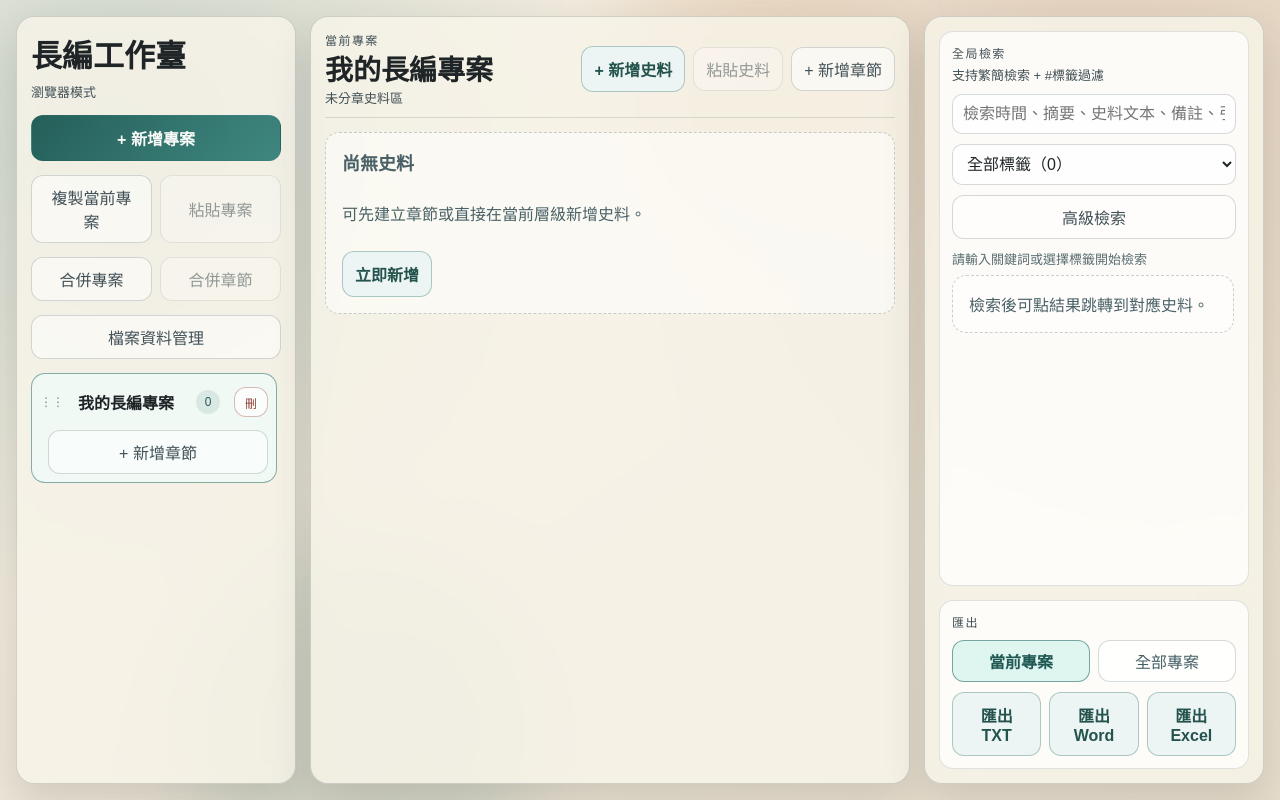
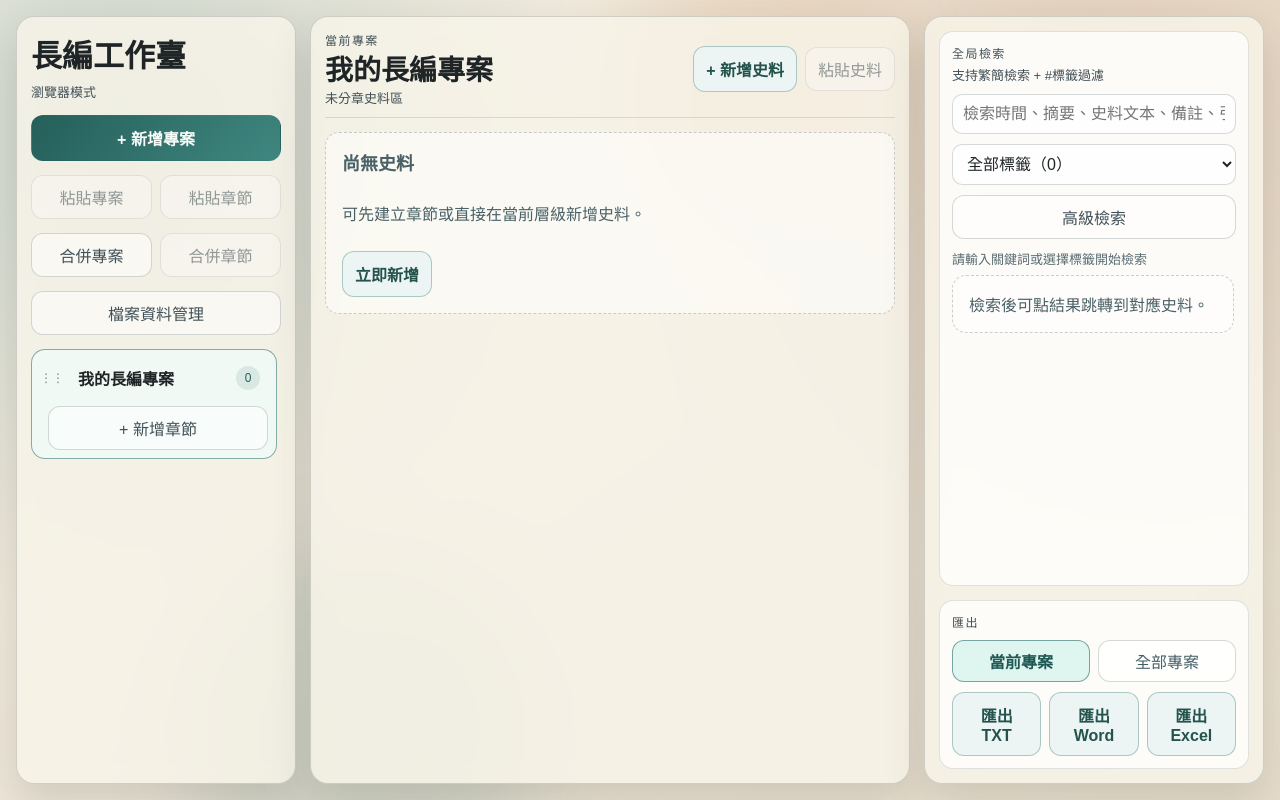
Before and after one commit to TsaichengLiu/changbian-workbench, a React (Vite) app: page / in a window 1280 px wide. Built offline with nearby package versions, Linux system fonts and the light colour scheme; what opencc-js would draw is missing.

Commit message:
feat: refine context menus and paste workflow

```diff
--- a/src/App.tsx
+++ b/src/App.tsx
@@ -218,8 +218,14 @@ interface ProjectSnapshot {
   }>;
 }
 
+interface ChapterSnapshot {
+  title: string;
+  entries: EntryDraft[];
+}
+
 type ClipboardState =
   | { kind: "project"; snapshot: ProjectSnapshot }
+  | { kind: "chapter"; snapshot: ChapterSnapshot }
   | { kind: "entry"; draft: EntryDraft }
   | null;
 
@@ -515,6 +521,35 @@ function ensureUniqueProjectTitle(
   return `${normalized} (${counter})`;
 }
 
+function ensureUniqueChapterTitle(
+  workspace: WorkspaceData,
+  projectId: string,
+  base: string,
+  ignoreChapterId?: string,
+): string {
+  const project = workspace.projects[projectId];
+  const normalized = base.trim() || "新章節";
+  if (!project) {
+    return normalized;
+  }
+  const existing = new Set(
+    project.chapterIds
+      .map((chapterId) => workspace.chapters[chapterId])
+      .filter((chapter): chapter is NonNullable<typeof chapter> => Boolean(chapter))
+      .filter((chapter) => chapter.id !== ignoreChapterId)
+      .map((chapter) => chapter.title),
+  );
+  if (!existing.has(normalized)) {
+    return normalized;
+  }
+
+  let counter = 2;
+  while (existing.has(`${normalized} (${counter})`)) {
+    counter += 1;
+  }
+  return `${normalized} (${counter})`;
+}
+
 function collectProjectSnapshot(workspace: WorkspaceData, projectId: string): ProjectSnapshot | null {
   const project = workspace.projects[projectId];
   if (!project) {
@@ -541,6 +576,21 @@ function collectProjectSnapshot(workspace: WorkspaceData, projectId: string): Pr
     title: project.title,
     directEntries,
     chapters,
+  };
+}
+
+function collectChapterSnapshot(workspace: WorkspaceData, chapterId: string): ChapterSnapshot | null {
+  const chapter = workspace.chapters[chapterId];
+  if (!chapter) {
+    return null;
+  }
+  const entries = chapter.entryIds
+    .map((entryId) => workspace.entries[entryId])
+    .filter((entry): entry is Entry => Boolean(entry))
+    .map(entryToDraft);
+  return {
+    title: chapter.title,
+    entries,
   };
 }
 
@@ -1354,6 +1404,14 @@ function App() {
     setClipboard({ kind: "project", snapshot });
   }
 
+  function copyChapterToClipboard(chapterId: string): void {
+    const snapshot = collectChapterSnapshot(workspace, chapterId);
+    if (!snapshot) {
+      return;
+    }
+    setClipboard({ kind: "chapter", snapshot });
+  }
+
   function pasteProjectFromClipboard(): void {
     if (!clipboard || clipboard.kind !== "project") {
       return;
@@ -1389,6 +1447,41 @@ function App() {
 
       draft.activeProjectId = projectId;
       draft.activeChapterId = null;
+      draft.selectedEntryId = firstEntryId;
+    });
+  }
+
+  function pasteChapterFromClipboard(): void {
+    if (!clipboard || clipboard.kind !== "chapter" || !activeProject) {
+      return;
+    }
+
+    mutateWorkspace((draft) => {
+      const project = draft.projects[activeProject.id];
+      if (!project) {
+        return;
+      }
+
+      const chapterId = createId("chapter");
+      draft.chapters[chapterId] = {
+        id: chapterId,
+        projectId: project.id,
+        title: ensureUniqueChapterTitle(draft, project.id, `${clipboard.snapshot.title}（副本）`),
+        entryIds: [],
+        createdAt: Date.now(),
+      };
+      project.chapterIds.push(chapterId);
+
+      let firstEntryId: string | null = null;
+      for (const item of clipboard.snapshot.entries) {
+        const entryId = appendEntryDraft(draft, project.id, chapterId, item);
+        if (!firstEntryId) {
+          firstEntryId = entryId;
+        }
+      }
+
+      draft.activeProjectId = project.id;
+      draft.activeChapterId = chapterId;
       draft.selectedEntryId = firstEntryId;
     });
   }
@@ -1433,7 +1526,7 @@ function App() {
   function openProjectContextMenu(event: MouseEvent, projectId: string): void {
     event.preventDefault();
     const menuWidth = 180;
-    const menuHeight = 104;
+    const menuHeight = 140;
     const x = Math.min(event.clientX, window.innerWidth - menuWidth - 10);
     const y = Math.min(event.clientY, window.innerHeight - menuHeight - 10);
     setContextMenu({ kind: "project", projectId, x, y });
@@ -1442,7 +1535,7 @@ function App() {
   function openChapterContextMenu(event: MouseEvent, chapterId: string): void {
     event.preventDefault();
     const menuWidth = 180;
-    const menuHeight = 62;
+    const menuHeight = 140;
     const x = Math.min(event.clientX, window.innerWidth - menuWidth - 10);
     const y = Math.min(event.clientY, window.innerHeight - menuHeight - 10);
     setContextMenu({ kind: "chapter", chapterId, x, y });
@@ -1451,7 +1544,7 @@ function App() {
   function openEntryContextMenu(event: MouseEvent, entryId: string): void {
     event.preventDefault();
     const menuWidth = 180;
-    const menuHeight = 140;
+    const menuHeight = 178;
     const x = Math.min(event.clientX, window.innerWidth - menuWidth - 10);
     const y = Math.min(event.clientY, window.innerHeight - menuHeight - 10);
     setContextMenu({ kind: "entry", entryId, x, y });
@@ -2446,17 +2539,17 @@ function App() {
           <div className="tool-row">
             <button
               className="ghost-btn"
-              disabled={!activeProject}
-              onClick={() => activeProject && copyCurrentProject(activeProject.id)}
-            >
-              複製當前專案
-            </button>
-            <button
-              className="ghost-btn"
               disabled={clipboard?.kind !== "project"}
               onClick={pasteProjectFromClipboard}
             >
               粘貼專案
+            </button>
+            <button
+              className="ghost-btn"
+              disabled={!activeProject || clipboard?.kind !== "chapter"}
+              onClick={pasteChapterFromClipboard}
+            >
+              粘貼章節
             </button>
           </div>
 
@@ -2533,16 +2626,6 @@ function App() {
                       <span className="project-title">{project.title}</span>
                       <span className="badge">{entryCount}</span>
                     </button>
-
-                    <div className="row-actions">
-                      <button
-                        className="icon-btn danger"
-                        title="刪除專案"
-                        onClick={() => deleteProject(project.id)}
-                      >
-                        刪
-                      </button>
-                    </div>
                   </div>
 
                   <div className="chapter-stack">
@@ -2594,16 +2677,6 @@ function App() {
                             <span>{chapter.title}</span>
                             <span className="badge">{chapter.entryIds.length}</span>
                           </button>
-
-                          <div className="row-actions">
-                            <button
-                              className="icon-btn danger"
-                              title="刪除"
-                              onClick={() => deleteChapter(chapter.id)}
-                            >
-                              刪
-                            </button>
-                          </div>
                         </div>
                       );
                     })}
@@ -2637,13 +2710,6 @@ function App() {
                 disabled={!activeProject || clipboard?.kind !== "entry"}
               >
                 粘貼史料
-              </button>
-              <button
-                className="ghost-btn"
-                onClick={() => activeProject && beginCreateChapter(activeProject.id)}
-                disabled={!activeProject}
-              >
-                + 新增章節
               </button>
             </div>
           </header>
@@ -2738,13 +2804,13 @@ function App() {
                           檢視
                         </button>
                         <button
-                          className="icon-btn danger"
+                          className="icon-btn"
                           onClick={(event) => {
                             event.stopPropagation();
-                            deleteEntry(entry.id);
+                            beginEditEntry(entry.id);
                           }}
                         >
-                          刪除
+                          編輯
                         </button>
                       </div>
                     </div>
@@ -2909,8 +2975,18 @@ function App() {
               >
                 複製專案
               </button>
+              <button
+                className="context-item"
+                onClick={() => {
+                  deleteProject(contextMenu.projectId);
+                  setContextMenu(null);
+                }}
+              >
+                刪除專案
+              </button>
             </>
           ) : contextMenu.kind === "chapter" ? (
+            <>
               <button
                 className="context-item"
                 onClick={() => {
@@ -2920,6 +2996,25 @@ function App() {
               >
                 編輯章節名
               </button>
+              <button
+                className="context-item"
+                onClick={() => {
+                  copyChapterToClipboard(contextMenu.chapterId);
+                  setContextMenu(null);
+                }}
+              >
+                複製章節
+              </button>
+              <button
+                className="context-item"
+                onClick={() => {
+                  deleteChapter(contextMenu.chapterId);
+                  setContextMenu(null);
+                }}
+              >
+                刪除章節
+              </button>
+            </>
           ) : (
             <>
               <button
@@ -2930,6 +3025,15 @@ function App() {
                 }}
               >
                 檢視史料
+              </button>
+              <button
+                className="context-item"
+                onClick={() => {
+                  beginEditEntry(contextMenu.entryId);
+                  setContextMenu(null);
+                }}
+              >
+                編輯史料
               </button>
               <button
                 className="context-item"
@@ -3198,6 +3302,9 @@ function App() {
             <div className="modal-actions">
               {entryViewModal.editing ? (
                 <>
+                  <button className="ghost-btn danger-btn" onClick={() => deleteEntry(viewedEntry.id)}>
+                    刪除
+                  </button>
                   <button className="ghost-btn" onClick={cancelEntryViewEditing}>
                     取消編輯
                   </button>
@@ -3207,17 +3314,17 @@ function App() {
                 </>
               ) : (
                 <>
+                  <button className="ghost-btn danger-btn" onClick={() => deleteEntry(viewedEntry.id)}>
+                    刪除
+                  </button>
+                  <button className="ghost-btn" onClick={() => beginEditEntry(viewedEntry.id)}>
+                    編輯
+                  </button>
                   <button className="ghost-btn" onClick={() => setModalState(null)}>
                     關閉
                   </button>
-                  <button className="ghost-btn" onClick={() => beginEditEntry(viewedEntry.id)}>
-                    編輯
-                  </button>
                 </>
               )}
-              <button className="ghost-btn danger-btn" onClick={() => deleteEntry(viewedEntry.id)}>
-                刪除
-              </button>
             </div>
           </div>
         </div>
```
Lines whose indentation alone changed are shown as unchanged.
